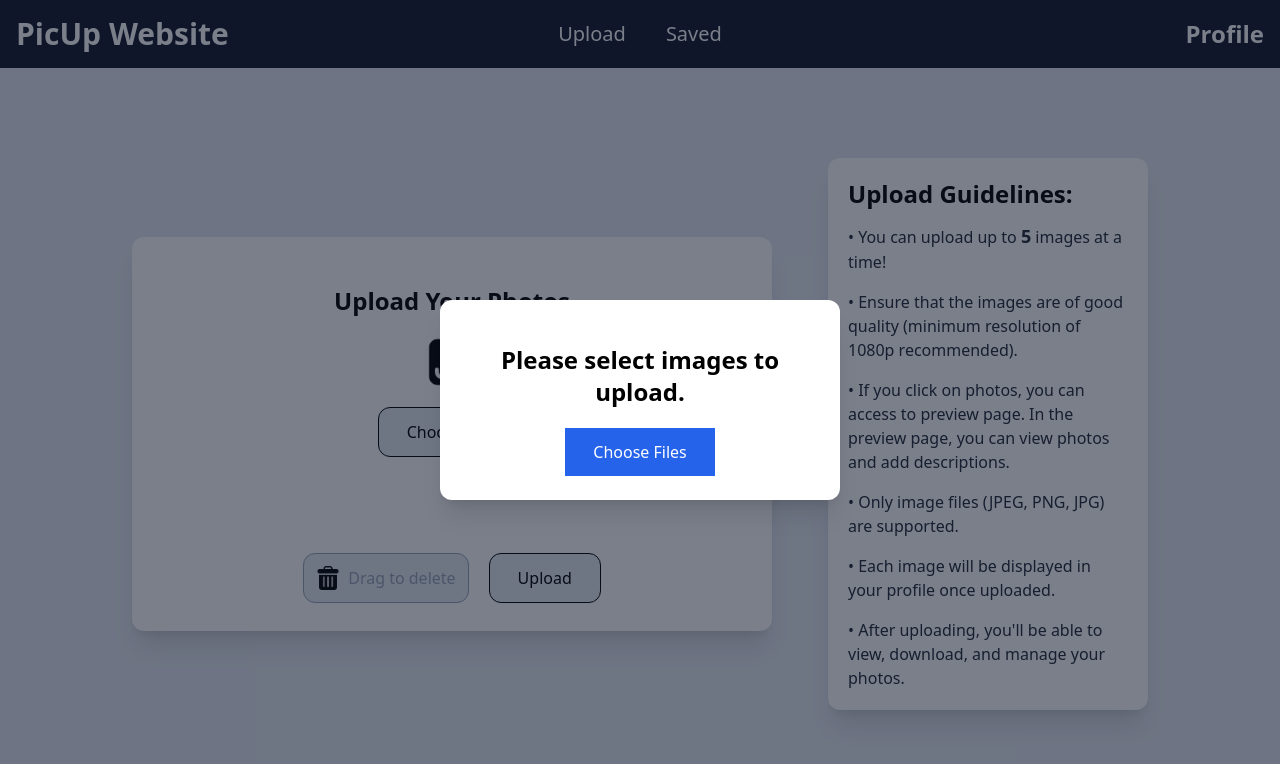
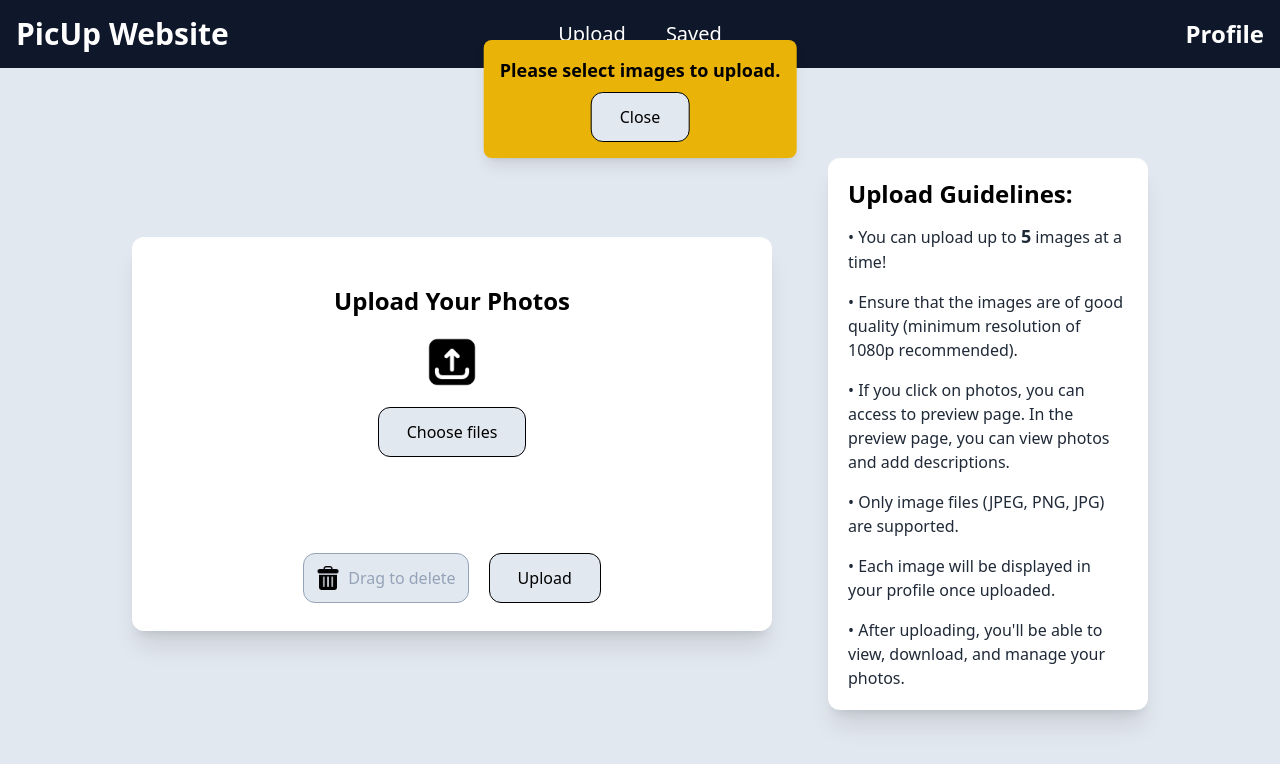
Before and after one commit to ALI-HUP/PicUp-website, a Next.js app: page /header/upload in a window 1280 px wide. Both pictures are taken after a click on the button "Upload". Shown: the top 764 px of the page. Built offline with nearby package versions, Linux system fonts and the light colour scheme.

Commit message:
first stage for new notification system

```diff
--- a/app/header/upload/page.tsx
+++ b/app/header/upload/page.tsx
@@ -8,6 +8,7 @@ import Button from "@/components/Button";
 import Deletepic from "@/public/svg/delete_2550254.png";
 import { useRouter } from "next/navigation";
 import { useImageStore } from "@/store/imageStore";
+import NotificationSystem from "@/components/NotificationSystem";
 
 const Upload = () => {
   const [imagePreviews, setImagePreviews] = useState<(string | ArrayBuffer | null)[]>([]);
@@ -15,9 +16,7 @@ const Upload = () => {
   const [selectedImageIndex, setSelectedImageIndex] = useState<number | null>(null);
   const [draggingIndex, setDraggingIndex] = useState<number | null>(null);
   const [isDeleteEnabled, setIsDeleteEnabled] = useState(false);
-  const [showModal, setShowModal] = useState(false);
-  const [modalMessage, setModalMessage] = useState("");
-  const [modalButtonText, setModalButtonText] = useState("");
+  const [notification, setNotification] = useState<{ message: string; type: "error" | "warning" | "success" | "info" } | null>(null);
   const fileInputRef = useRef<HTMLInputElement | null>(null);
   const router = useRouter();
   const addImage = useImageStore((state) => state.addImage);
@@ -27,24 +26,18 @@ const Upload = () => {
     const validImages = files.filter((file) => file.type.startsWith("image/"));
 
     if (validImages.length + imagePreviews.length > 5) {
-      setModalMessage("You can only upload up to 5 images at a time.");
-      setModalButtonText("Continue");
-      setShowModal(true);
+      setNotification({ message: "You can only upload up to 5 images at a time.", type: "error" });
       return;
     }
 
     if (validImages.length === 0) {
-      setModalMessage("Please select images to upload.");
-      setModalButtonText("Choose Files");
-      setShowModal(true);
+      setNotification({ message: "Please select images to upload.", type: "warning" });
       return;
     }
 
     const invalidFiles = files.filter((file) => !file.type.startsWith("image/"));
     if (invalidFiles.length > 0) {
-      setModalMessage("Only image files (JPEG, PNG, JPG) are allowed.");
-      setModalButtonText("Continue");
-      setShowModal(true);
+      setNotification({ message: "Only image files (JPEG, PNG, JPG) are allowed.", type: "error" });
       return;
     }
 
@@ -121,9 +114,7 @@ const Upload = () => {
 
   const handleUploadComplete = () => {
     if (imagePreviews.length === 0) {
-      setModalMessage("Please select images to upload.");
-      setModalButtonText("Choose Files");
-      setShowModal(true);
+      setNotification({ message: "Please select images to upload.", type: "warning" });
       return;
     }
 
@@ -135,21 +126,16 @@ const Upload = () => {
     localStorage.setItem("imageDescriptions", JSON.stringify(storedDescriptions));
 
     setTimeout(() => {
-      setModalMessage("Your photos have been successfully uploaded.");
-      setModalButtonText("Go to Profile");
-      setShowModal(true);
+      setNotification({ message: "Your photos have been successfully uploaded.", type: "success" });
+      setTimeout(() => {
+        router.push("/header/profile");
+      }, 500);
     }, 1000);
-  };
-
-  const handleGoToProfile = () => {
-    setTimeout(() => {
-      router.push("/header/profile");
-    }, 500);
   };
 
   const handleDescriptionChange = (index: number, newDescription: string) => {
     const updatedDescriptions = [...descriptions];
-    updatedDescriptions[index] = newDescription;
+    updatedDescriptions[index] = newDescription.slice(0, 50);
     setDescriptions(updatedDescriptions);
   };
 
@@ -212,10 +198,9 @@ const Upload = () => {
 
             <div className="flex gap-5">
               <div className={`flex justify-center items-center ${isDeleteEnabled ? "bg-red-500 cursor-pointer border-white" : "bg-slate-200 border-slate-400 text-slate-400"} p-3 font-medium rounded-xl border`}
-                onDrop={handleDrop} onDragOver={(e) => e.preventDefault()}
-              >
+                onDrop={handleDrop} onDragOver={(e) => e.preventDefault()}>
                 <Image src={Deletepic} alt="Delete" className="w-6 h-6" />
-                <span className="ml-2">{isDeleteEnabled ? "Drop to delete" : "Drag to delete"} </span>
+                <span className="ml-2">{isDeleteEnabled ? "Drop to delete" : "Drag to delete"}</span>
               </div>
 
               <div className="flex justify-center">
@@ -273,28 +258,7 @@ const Upload = () => {
         </div>
       )}
 
-{showModal && modalButtonText === "Go to Profile" && (
-  <div className="absolute top-[4rem] left-0 w-full h-[calc(100vh-4rem)] z-[-1]">
-    <video
-      className="w-full h-full object-cover opacity-40"
-      autoPlay
-      loop
-      muted
-      playsInline
-    >
-      <source src="/video/success-paper.mp4" type="video/mp4" />
-    </video>
-  </div>
-)}
-
-      {showModal && (
-        <div className="fixed top-0 left-0 w-full h-full bg-slate-900 bg-opacity-55 flex justify-center items-center">
-          <div className="bg-white p-6 rounded-xl shadow-xl w-[400px] text-center">
-            <h2 className="text-2xl font-bold text-black m-5">{modalMessage}</h2>
-            <Button label={modalButtonText} onClick={modalButtonText === "Go to Profile" ? handleGoToProfile : () => setShowModal(false)} styleType="blue" />
-          </div>
-        </div>
-      )}
+      {notification && <NotificationSystem message={notification.message} type={notification.type} onClose={() => setNotification(null)} />}
     </div>
   );
 };
--- a/components/NotificationModal.tsx
+++ /dev/null
@@ -1,21 +0,0 @@
-import React from "react";
-import Button from "@/components/Button";
-
-interface NotificationModalProps {
-  message: string;
-  buttonText: string;
-  onButtonClick: () => void;
-}
-
-const NotificationModal: React.FC<NotificationModalProps> = ({ message, buttonText, onButtonClick }) => {
-  return (
-    <div className="fixed top-0 left-0 w-full h-full bg-slate-900 bg-opacity-55 flex justify-center items-center">
-      <div className="bg-white p-6 rounded-xl shadow-xl w-[400px] text-center">
-        <h2 className="text-2xl font-bold text-black m-5">{message}</h2>
-        <Button label={buttonText} onClick={onButtonClick} styleType="blue" />
-      </div>
-    </div>
-  );
-};
-
-export default NotificationModal;
--- /dev/null
+++ b/components/NotificationSystem.tsx
@@ -0,0 +1,45 @@
+import React, { useEffect } from "react";
+import Button from "@/components/Button";
+
+interface NotificationProps {
+  message: string;
+  type?: "success" | "error" | "warning" | "info"; // Different types of messages
+  onClose?: () => void; // Optional close function
+  autoClose?: boolean; // Should auto-close?
+}
+
+const NotificationSystem: React.FC<NotificationProps> = ({ message, type = "info", onClose, autoClose = true }) => {
+  useEffect(() => {
+    if (autoClose) {
+      const timer = setTimeout(() => {
+        onClose?.();
+      }, 3000);
+      return () => clearTimeout(timer);
+    }
+  }, [autoClose, onClose]);
+
+  // Define different colors based on notification type
+  const getBgColor = () => {
+    switch (type) {
+      case "success":
+        return "bg-green-500 text-white";
+      case "error":
+        return "bg-red-500 text-white";
+      case "warning":
+        return "bg-yellow-500 text-black";
+      default:
+        return "bg-blue-500 text-white";
+    }
+  };
+
+  return (
+    <div className={`fixed top-10 left-1/2 transform -translate-x-1/2 p-4 rounded-lg shadow-lg ${getBgColor()} text-center`}>
+      <h2 className="text-lg font-bold">{message}</h2>
+      {onClose && (
+        <Button label="Close" onClick={onClose} styleType="white" className="mt-2" />
+      )}
+    </div>
+  );
+};
+
+export default NotificationSystem;
```
